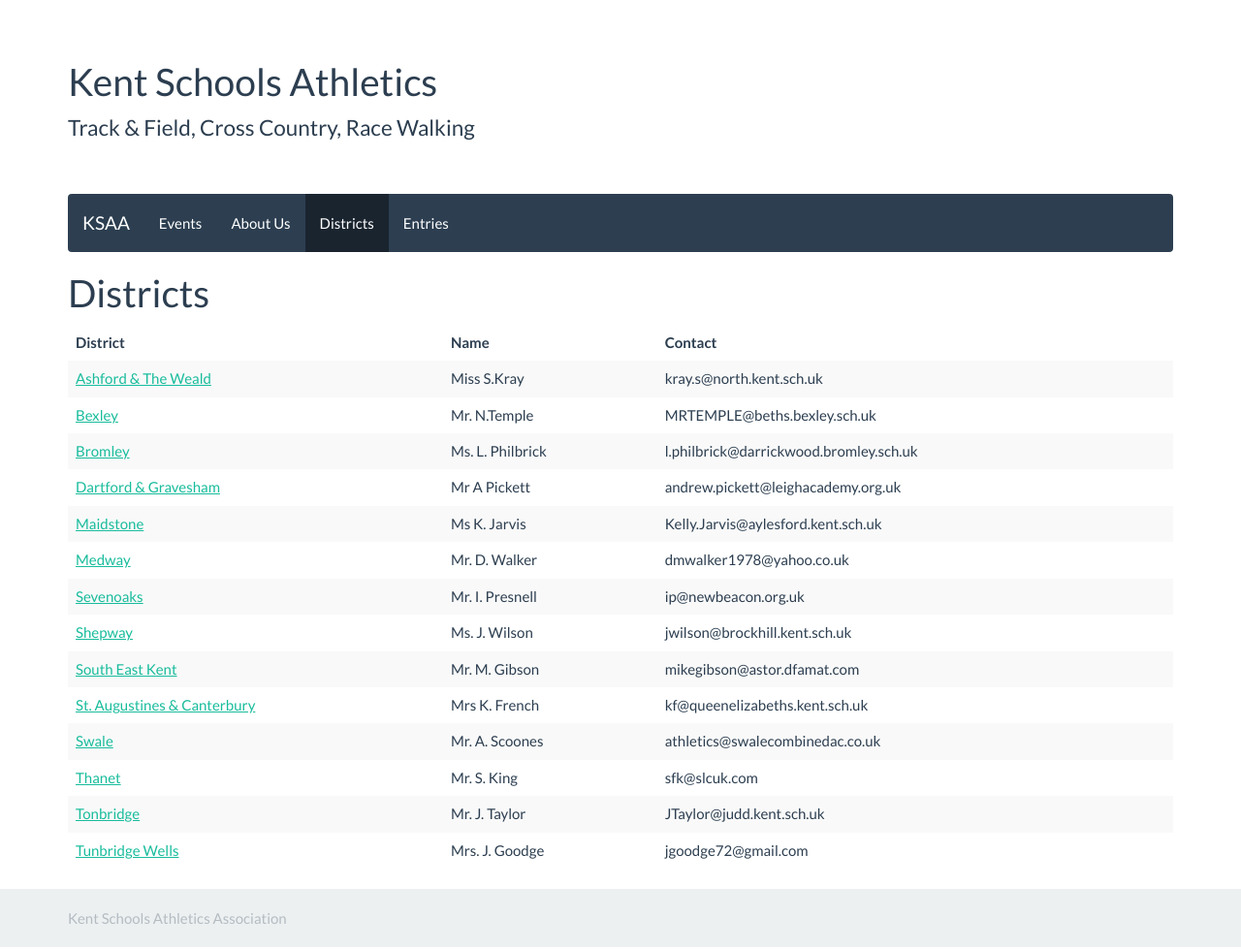
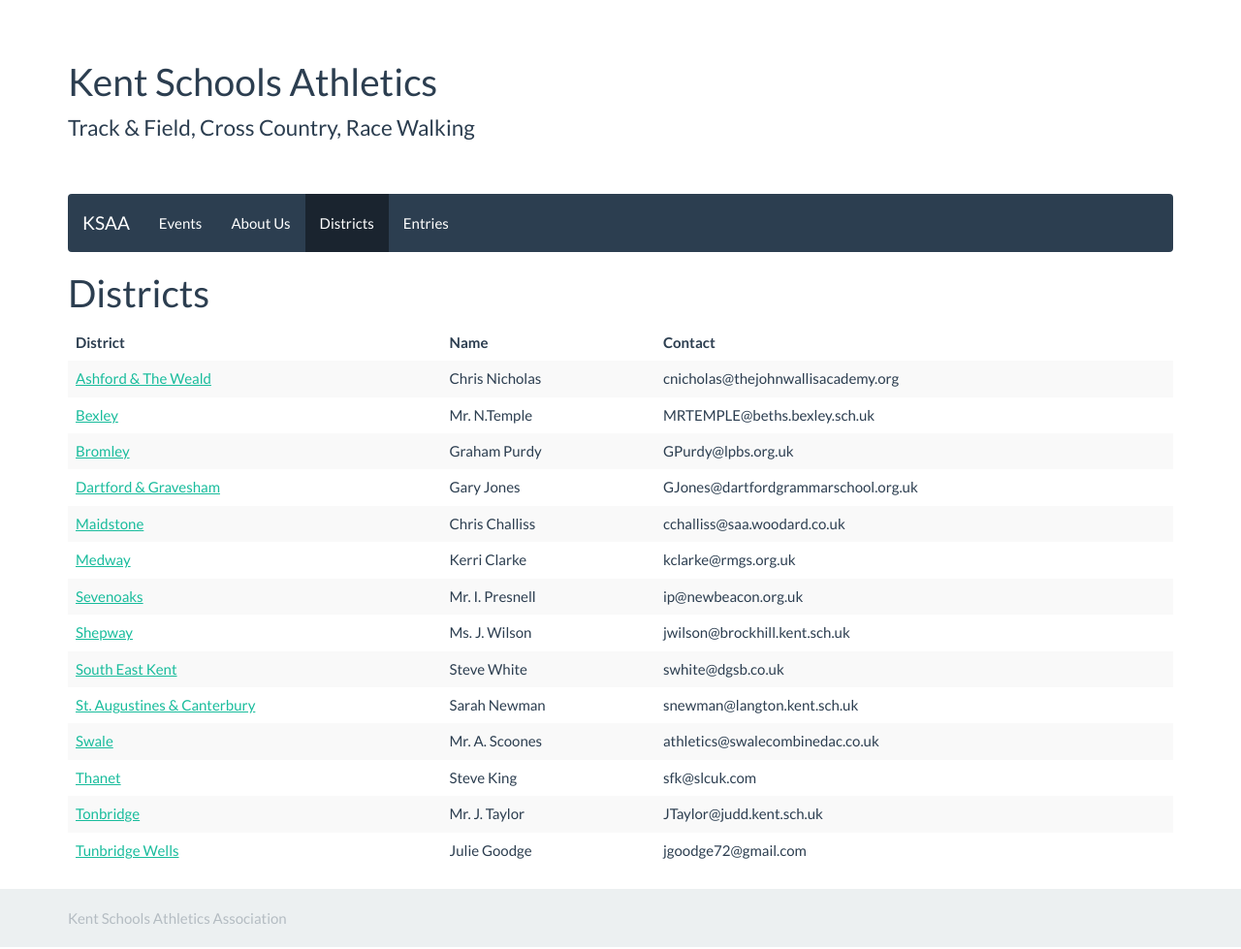
Before and after one commit to chrisnewark/chrisnewark.github.io, a Jekyll site: the page built from districts/index.md, in a window 1280 px wide. Shown: the whole page at 97% size. Built offline with Jekyll 4.4.1, drawn with Linux system fonts in a browser that asks for light colours; nearby versions of some CDN libraries.

Commit message:
Updated managers

```diff
--- a/_config.yml
+++ b/_config.yml
@@ -1,5 +1,5 @@
 current_school_year: 17-18
-current_season: winter
+current_season: summer
 future: true
 collections:
     events:
--- a/_districts/ashford-and-the-weald.md
+++ b/_districts/ashford-and-the-weald.md
@@ -1,8 +1,8 @@
 ---
 layout: default
 title: Ashford & The Weald
-summer_manager: Louise Cassey
-summer_manager-email: l.cassey@highworth.kent.sch.uk
+summer_manager: Chris Nicholas
+summer_manager-email: cnicholas@thejohnwallisacademy.org
 winter_manager: Miss S.Kray
 winter_manager-email: kray.s@north.kent.sch.uk
 ---
--- a/_districts/south-east-kent.md
+++ b/_districts/south-east-kent.md
@@ -1,8 +1,8 @@
 ---
 layout: default
 title: South East Kent
-summer_manager: Mr. M. Gibson
-summer_manager-email: mikegibson@astor.dfamat.com
+summer_manager: Steve White
+summer_manager-email: swhite@dgsb.co.uk
 winter_manager: Mr. M. Gibson
 winter_manager-email: mikegibson@astor.dfamat.com
 ---
```
Also changed, not shown: _districts/tonbridge.md (+2 -2 lines).
